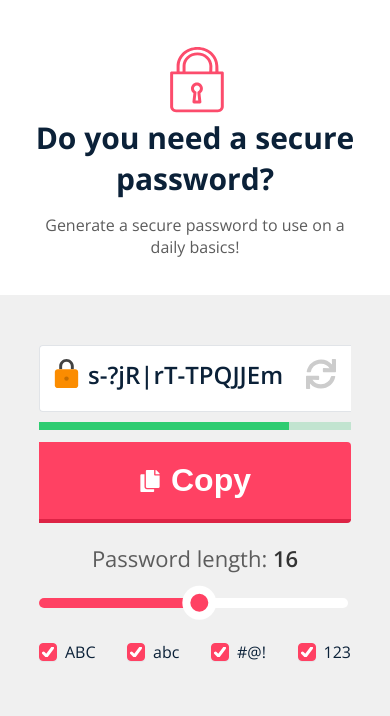
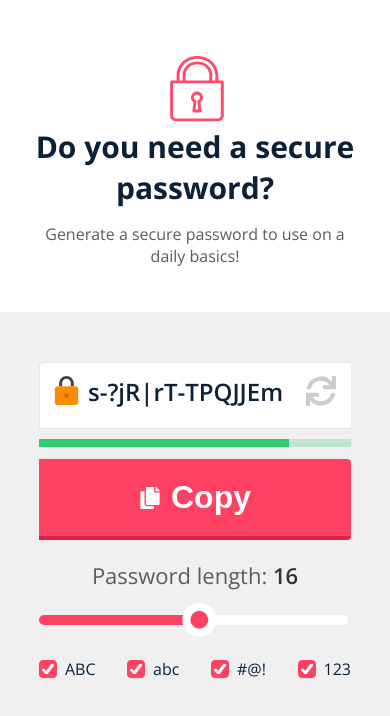
Before and after one commit to ajsevillano/password-generator, a React (Create React App) app: page / in a window 390 px wide. Shown: the top 716 px of the page. Built offline with nearby package versions, Linux system fonts and the light colour scheme.

Commit message:
Header high adjustment on mobile

```diff
--- a/src/App.css
+++ b/src/App.css
@@ -471,6 +471,10 @@ input[type=range]::-ms-thumb {
     width: 103px;
     height: 80px;
   }
+
+  .header {
+    height: 37vh;
+  }
 }
 .lock-icon {
   position: absolute;
--- a/src/components/Header/_Header.scss
+++ b/src/components/Header/_Header.scss
@@ -19,4 +19,8 @@
     width: 103px;
     height: 80px;
   }
+
+  .header {
+    height: 37vh;
+  }
 }
```
Also changed, not shown: 1 other file (tests, documents, lock files or other folders).
